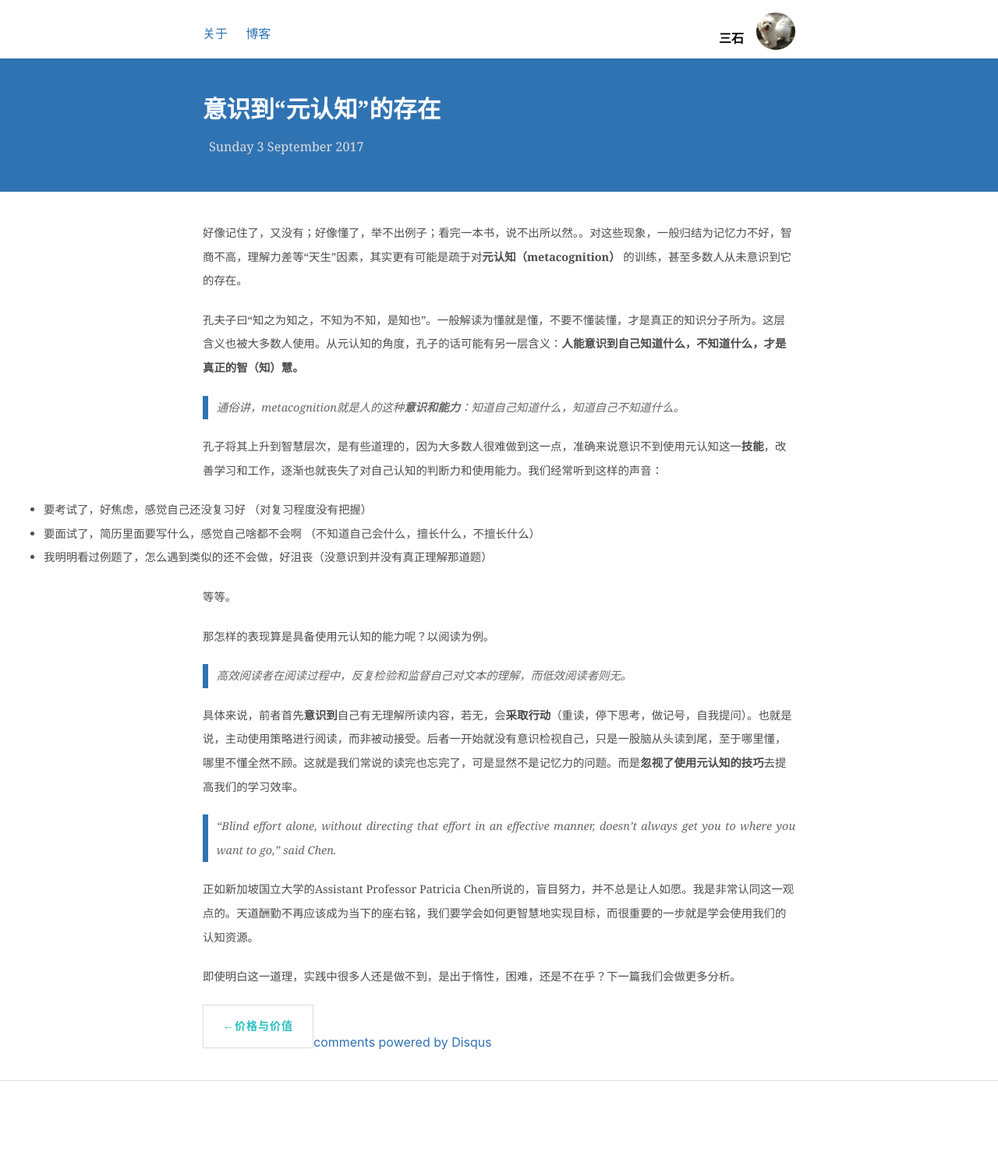
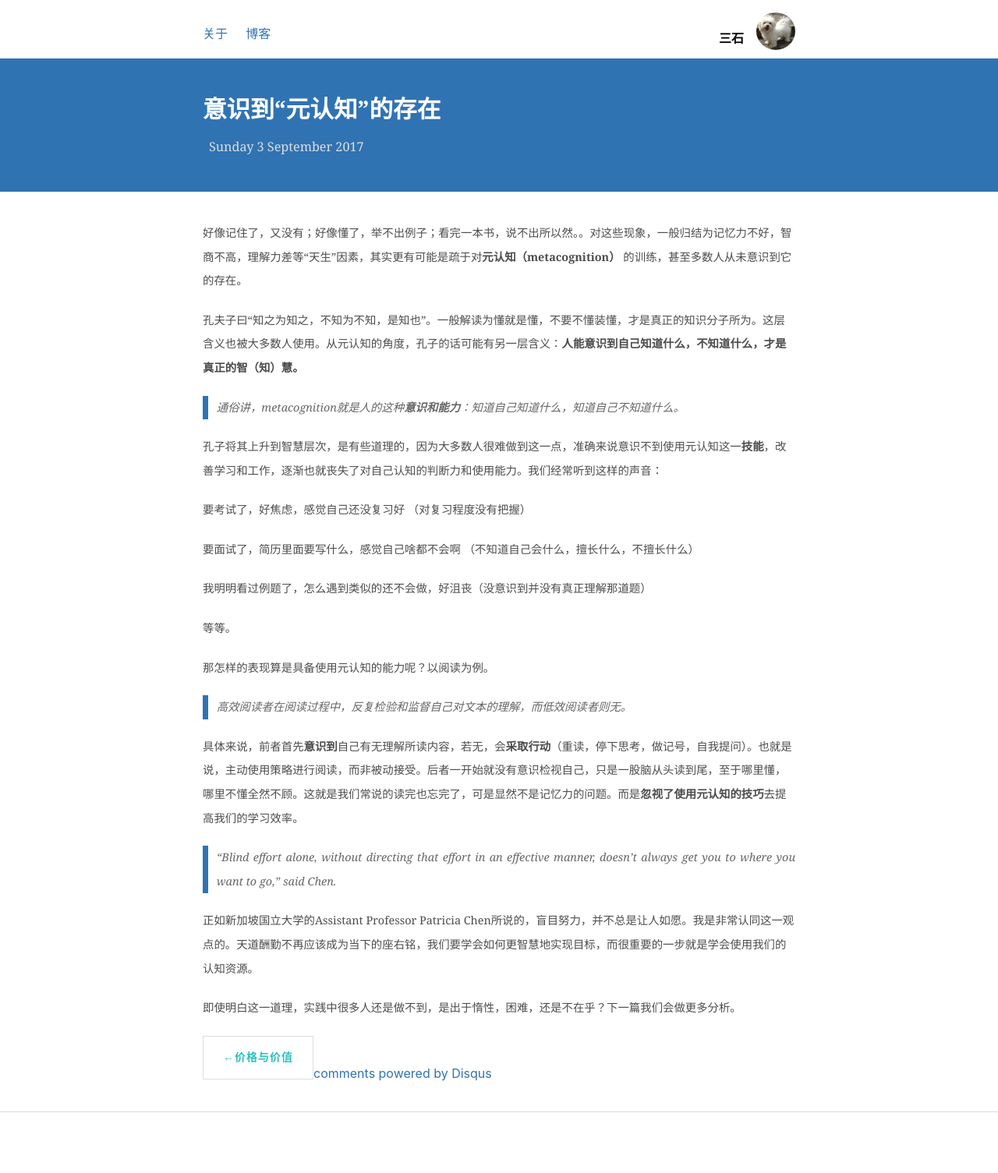
Before and after one commit to shirleysteve/1, a Jekyll site: the page built from _posts/2017-09-03-元认知.md, in a window 1280 px wide. Shown: the whole page at 78% size. Built offline with Jekyll 4.4.1, drawn with Linux system fonts in a browser that asks for light colours; nearby versions of some CDN libraries; comment, search, counter and statistics services are not loaded; before the commit the page ends 1465 px from its top, so only the background shows below that.

Commit message:
Update 2017-09-03-元认知.md

```diff
--- a/_posts/2017-09-03-元认知.md
+++ b/_posts/2017-09-03-元认知.md
@@ -12,9 +12,11 @@ title: 意识到“元认知”的存在
 
 孔子将其上升到智慧层次，是有些道理的，因为大多数人很难做到这一点，准确来说意识不到使用元认知这一**技能**，改善学习和工作，逐渐也就丧失了对自己认知的判断力和使用能力。我们经常听到这样的声音：
 
-* 要考试了，好焦虑，感觉自己还没复习好 （对复习程度没有把握）
-* 要面试了，简历里面要写什么，感觉自己啥都不会啊 （不知道自己会什么，擅长什么，不擅长什么）
-* 我明明看过例题了，怎么遇到类似的还不会做，好沮丧（没意识到并没有真正理解那道题）
+  要考试了，好焦虑，感觉自己还没复习好 （对复习程度没有把握）
+
+  要面试了，简历里面要写什么，感觉自己啥都不会啊 （不知道自己会什么，擅长什么，不擅长什么）
+
+  我明明看过例题了，怎么遇到类似的还不会做，好沮丧（没意识到并没有真正理解那道题）
 
 等等。
 
```
